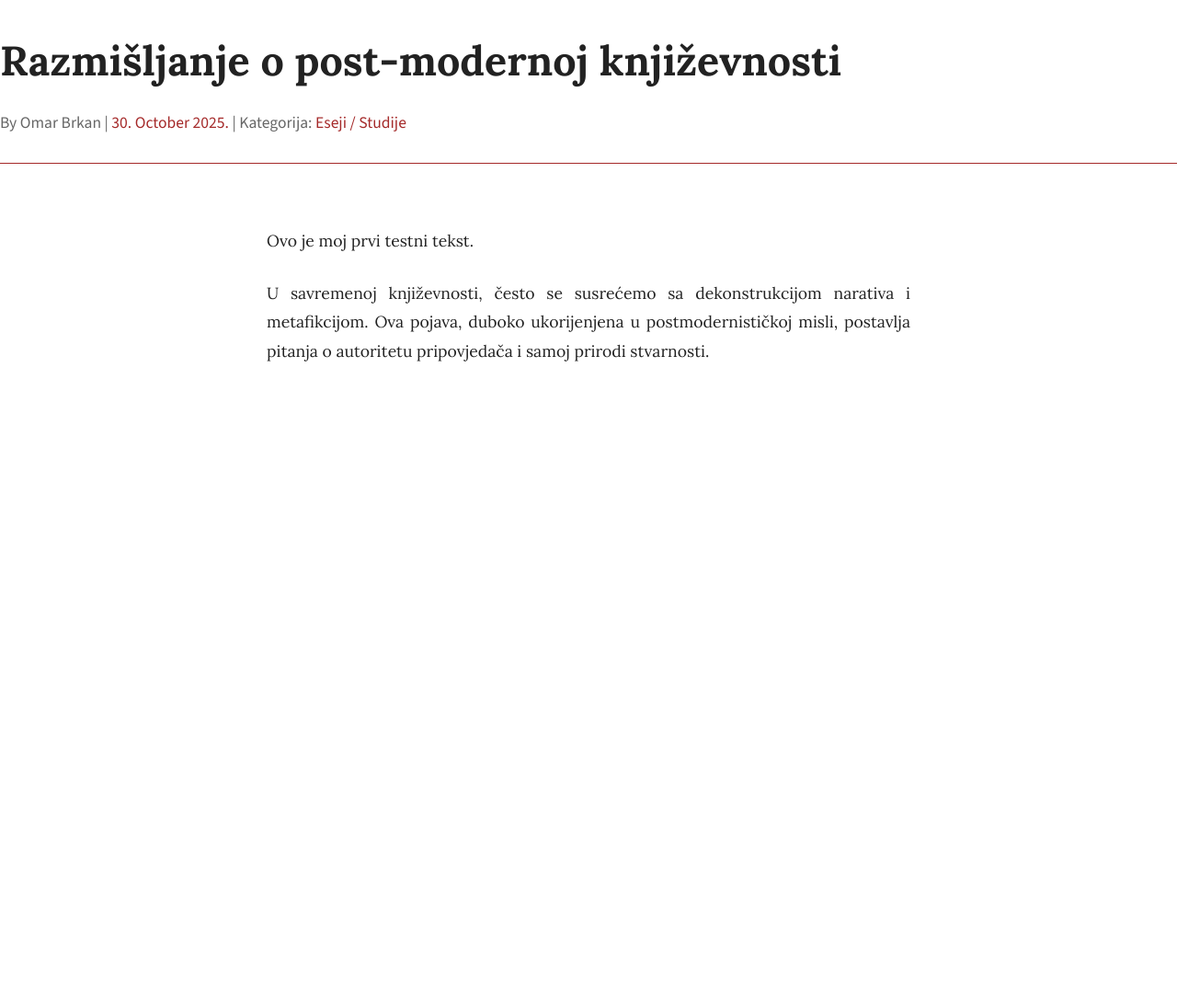
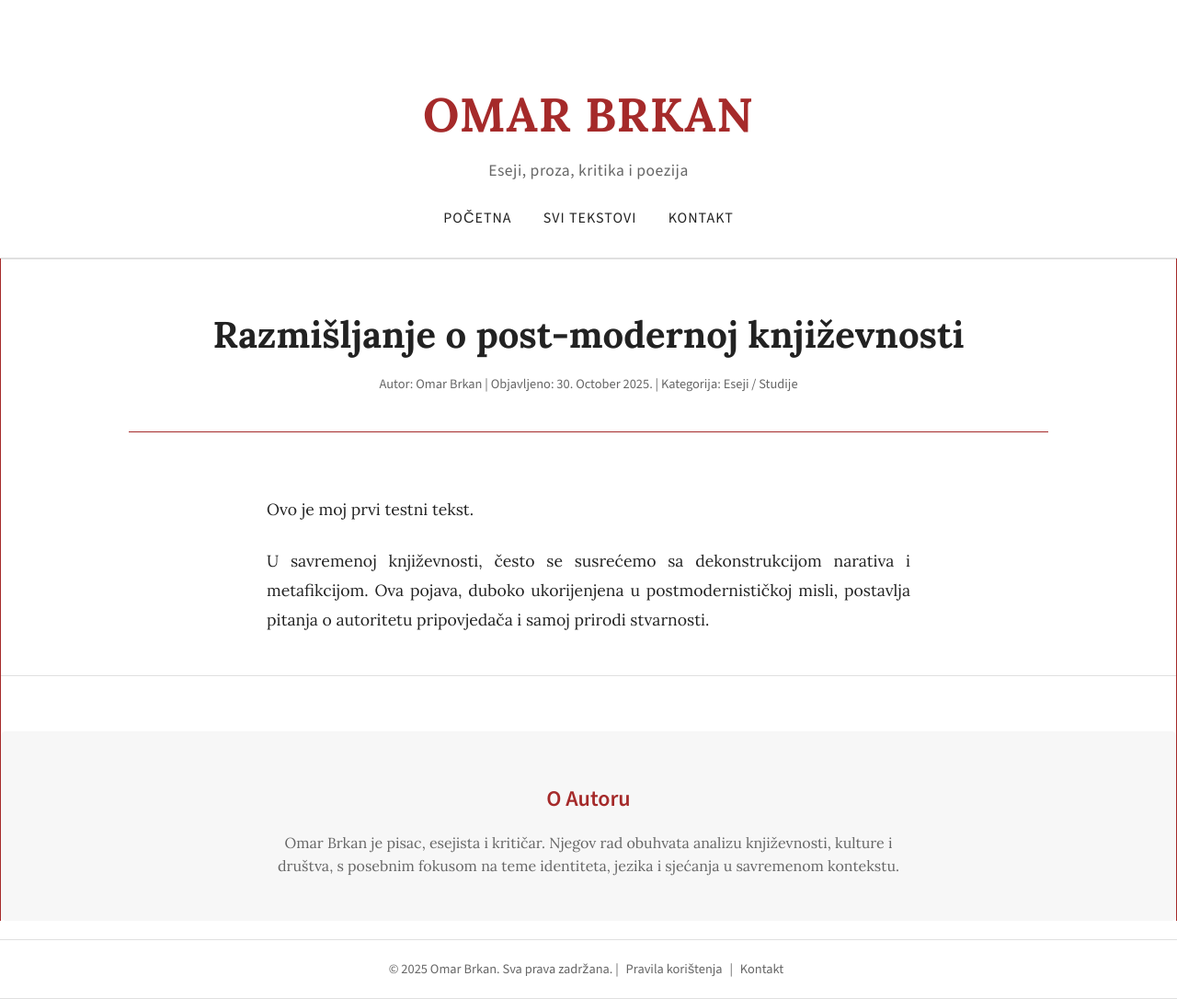
Before and after one commit to omarbrkan/omarbrkan.github.io, a Jekyll site: the page built from _posts/2025-10-30-prvi-tekst-o-knjizevnosti.md, in a window 1280 px wide. Shown: the whole page at 92% size. Built offline with Jekyll 4.4.1, drawn with Linux system fonts in a browser that asks for light colours; before the commit the page ends 900 px from its top, so only the background shows below that.

Commit message:
Update post.html

```diff
--- a/_layouts/post.html
+++ b/_layouts/post.html
@@ -2,22 +2,62 @@
 layout: default
 ---
 
-<div class="post-page-layout">
+<div class="full-width-line" style="border-bottom: 1px solid var(--light-border-color);">
+    <header class="header">
+        <div class="container">
+            <h1>OMAR BRKAN</h1>
+            <p>Eseji, proza, kritika i poezija</p>
 
-    <div class="post-header-container">
-        <h1 style="font-size: 2.8em; margin-bottom: 10px;">{{ page.title }}</h1>
-        <p class="post-meta" style="font-family: var(--secondary-font); color: var(--muted-text); font-size: 1.1em;">
-            By Omar Brkan |
-            <span style="color: var(--accent-color);">{{ page.date | date: "%d. %B %Y." }}</span> |
-            Kategorija: <a href="{{ site.baseurl }}/kategorija-{{ page.category | slugify }}" style="color: var(--accent-color); text-decoration: none;">{{ page.category }}</a>
-        </p>
-    </div>
+            <nav class="header-nav">
+                <a href="{{ site.baseurl }}/" {% if page.url == '/' %}class="active"{% endif %}>Početna</a>
+                <a href="{{ site.baseurl }}/tekstovi" {% if page.url == '/tekstovi.html' or page.url == '/tekstovi/' %}class="active"{% endif %}>Svi Tekstovi</a>
+                <a href="{{ site.baseurl }}/kontakt" {% if page.url == '/kontakt.html' or page.url == '/kontakt/' %}class="active"{% endif %}>Kontakt</a>
+            </nav>
+        </div>
+    </header>
+</div>
 
-    <div style="height: 1px; background-color: var(--accent-color); margin: 30px 0;"></div>
+<div class="page-wrapper">
 
-    <div class="post-content-container">
-        <div class="post-columns">
+    <div style="height: 1px; background-color: var(--light-border-color);"></div>
+
+    <main class="post-page-layout">
+
+        <div class="container">
+            <h2 class="post-title">{{ page.title }}</h2>
+            <div class="post-meta-details">
+                Autor: Omar Brkan | Objavljeno: {{ page.date | date: "%d. %B %Y." }} | Kategorija: {{ page.category | default: "Tekst" }}
+            </div>
+            <div style="height: 1px; background-color: var(--accent-border-color); margin: 30px auto;"></div>
+        </div>
+
+        <div class="post-content-container">
             {{ content }}
         </div>
-    </div>
+
+    </main>
+
+    <div style="height: 1px; background-color: var(--light-border-color);"></div>
+
+
+    <section class="about-author-footer">
+        <div class="container">
+            <h3>O Autoru</h3>
+            <p>
+                Omar Brkan je pisac, esejista i kritičar. Njegov rad obuhvata analizu književnosti, kulture i društva, s
+                posebnim fokusom na teme identiteta, jezika i sjećanja u savremenom kontekstu.
+            </p>
+        </div>
+    </section>
+
 </div>
+
+<div class="full-width-line" style="border-top: 1px solid var(--light-border-color);">
+    <footer class="footer">
+        <div class="container">
+            &copy; {{ site.time | date: "%Y" }} Omar Brkan. Sva prava zadržana. |
+            <a href="{{ site.baseurl }}/pravila">Pravila korištenja</a> |
+            <a href="{{ site.baseurl }}/kontakt">Kontakt</a>
+        </div>
+    </footer>
+</div>
```
